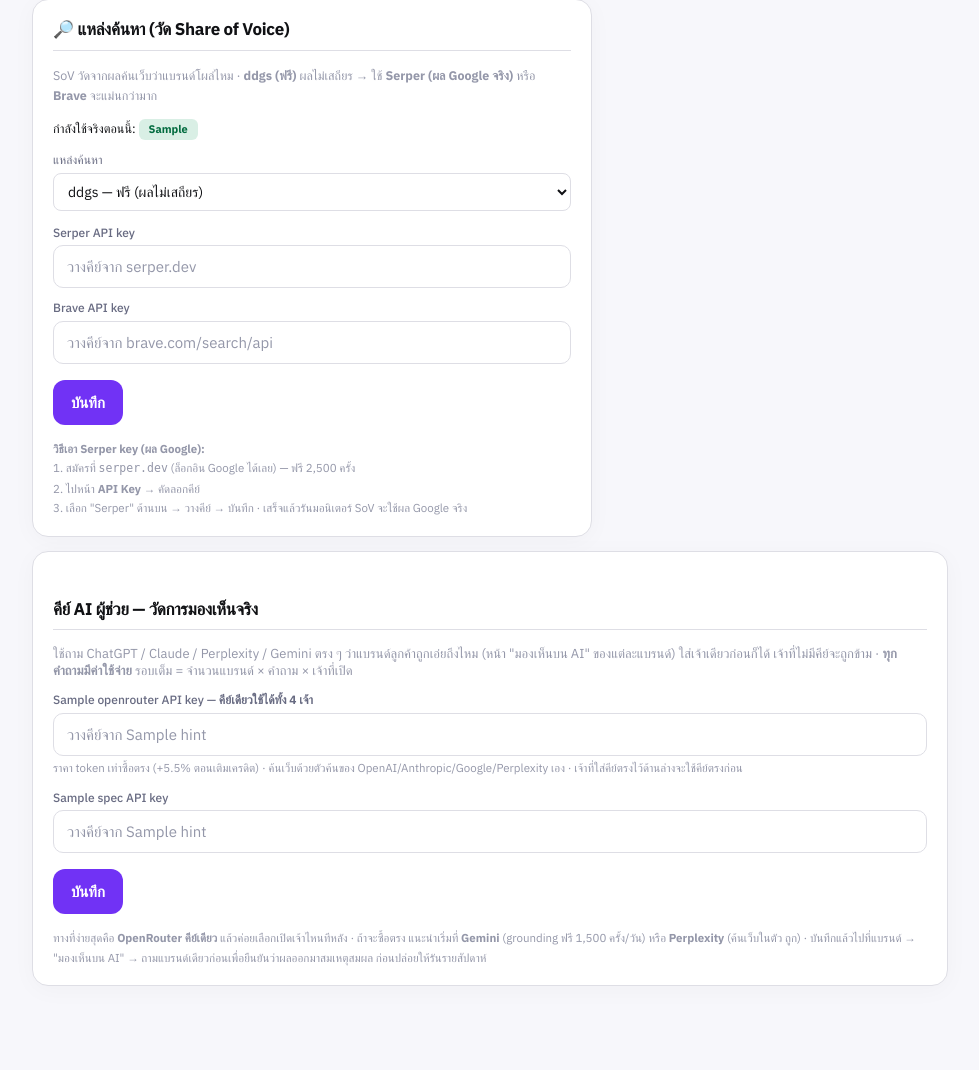
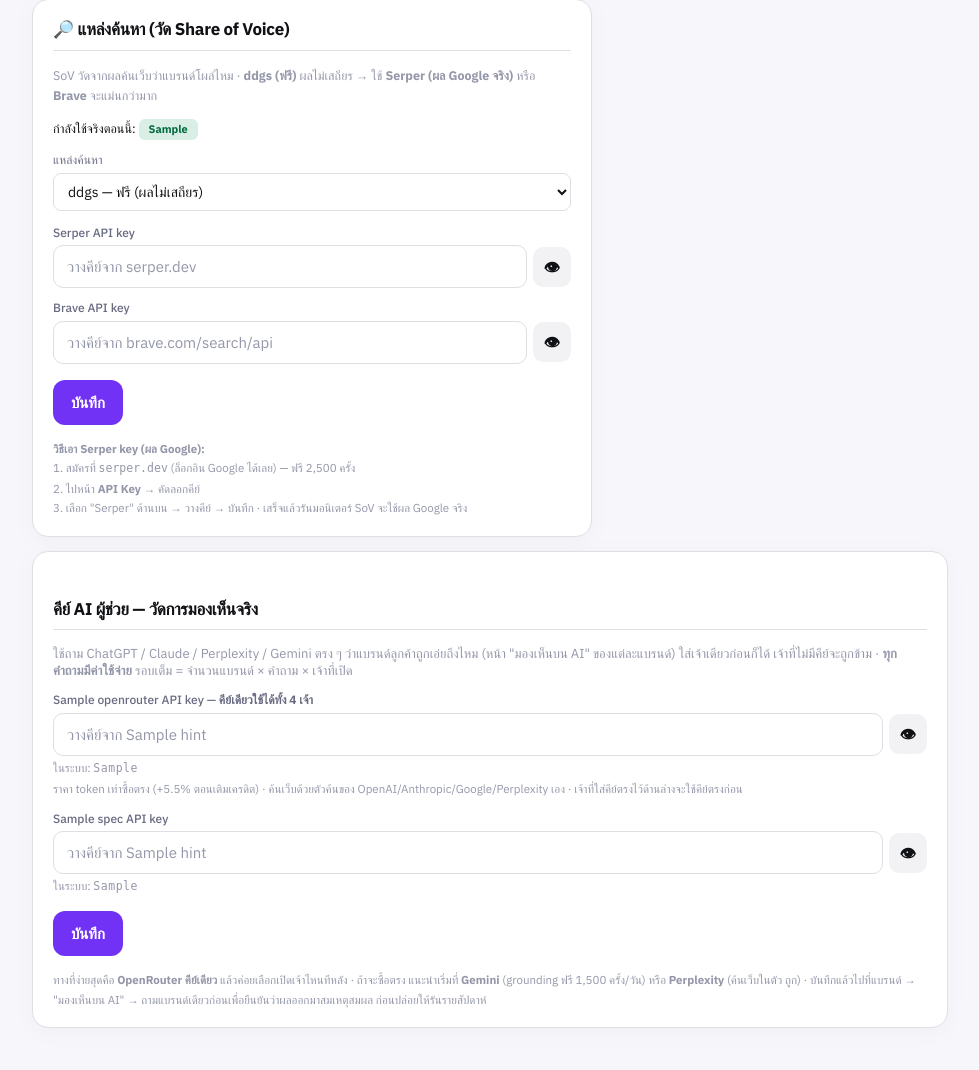
Before and after one commit to itsaraphapthanatka/gerai, a FastAPI app: template app/templates/admin_settings.html in a window 1280 px wide. Shown: the part 489-1559 px from the top of the page, without its empty margins (220-1199 px from the left). Before the commit the page ends 1475 px from the top, so only its background shows below. Run offline with FastAPI, Linux system fonts and the light colour scheme; the template is opened without the code that fills it: most values are stand-ins (such as "Sample title", 1, 10 or a date in 2020); some libraries are stand-ins or nearby versions; some web fonts are replaced.

Commit message:
feat: Let admins see what they pasted before saving an API key
A password field hides the key as it is pasted, so a stray space, a
truncated clipboard or a leftover placeholder cannot be seen until the
first run fails with a 401 — which is exactly how "..." ended up in .env
earlier. Each key field on the settings page now has an eye button that
toggles it to plain text, so the value can be read and compared before
it is saved. It is one script attached to every password input on the
page, so Serper and Brave get it too.

Under each saved key the page shows what the system actually holds, as
the first and last four characters with the middle masked. Real keys are
39 to 100+ characters, so that is enough to match against the provider's
console and useless on its own; the full value is never rendered. A
stored value shorter than the minimum is labelled as too short and
unused instead of being masked into something that looks healthy.

Masking is a pure function with 10 fixture cases. The toggle was run in
headless Chromium against the rendered page: seven buttons for seven
fields, and a click flips the first input to type=text with aria-pressed
set — checked in the DOM, not inferred from the script being present.

Co-Authored-By: Claude Fable 5.1 <noreply@anthropic.com>

```diff
--- a/app/ai_visibility.py
+++ b/app/ai_visibility.py
@@ -98,6 +98,25 @@ def _raw_key(spec: dict) -> str:
     except Exception:
         pass
     return raw or (os.getenv(spec["env"]) or "").strip()
+
+
+def mask_key(raw: str) -> str:
+    """รูปปิดกลางของคีย์สำหรับให้คนยืนยันว่า "ในระบบคือตัวไหน" โดยไม่ส่งคีย์เต็มออกหน้าเว็บ
+    คีย์จริงทุกเจ้ายาว 39–100+ ตัว โชว์หัว 4 ท้าย 4 พอให้เทียบกับหน้า console ของผู้ให้บริการได้
+    คีย์สั้นผิดปกติ (placeholder) บอกตรง ๆ ว่าไม่ถูกใช้ แทนที่จะปิดเป็นจุดให้ดูเหมือนปกติ"""
+    raw = (raw or "").strip()
+    if not raw:
+        return ""
+    if len(raw) < MIN_KEY_LEN:
+        return f"สั้นผิดปกติ ({len(raw)} ตัวอักษร) — ไม่ถูกใช้"
+    if len(raw) >= 20:
+        return f"{raw[:4]}••••••••{raw[-4:]}"
+    return f"••••{raw[-4:]}"
+
+
+def stored_key_preview(spec: dict) -> str:
+    """คีย์ที่บันทึกไว้ (DB ก่อน แล้ว .env) ในรูปปิดกลาง — ว่าง = ยังไม่ได้ตั้ง"""
+    return mask_key(_raw_key(spec))
 
 
 def key_problem(engine: str) -> str:
--- a/app/main.py
+++ b/app/main.py
@@ -1769,6 +1769,9 @@ def _settings_ctx(request: Request, saved=False, error=None):
         "openrouter": ai_visibility.OPENROUTER,
         "or_set": bool(db.get_setting(ai_visibility.OPENROUTER["db_key"])
                        or os.getenv(ai_visibility.OPENROUTER["env"])),
+        # รูปปิดกลางของคีย์ที่บันทึกไว้ (หัว 4 ท้าย 4) — ให้ยืนยันได้ว่าใส่ตัวไหน ไม่ส่งคีย์เต็มออกไป
+        "ai_mask": {e: ai_visibility.stored_key_preview(spec) for e, spec in ai_visibility.ENGINES.items()},
+        "or_mask": ai_visibility.stored_key_preview(ai_visibility.OPENROUTER),
         "saved": saved, "error": error,
     }
 
--- a/app/templates/admin_settings.html
+++ b/app/templates/admin_settings.html
@@ -83,10 +83,12 @@
     {# OpenRouter = คีย์เดียวถึงทั้ง 4 เจ้า ใช้ตัวค้นของเจ้าของโมเดลจริง — ถ้ามีคีย์ตรงของเจ้าไหน ระบบใช้คีย์ตรงก่อน #}
     <label>{{ openrouter.label }} API key — <b>คีย์เดียวใช้ได้ทั้ง 4 เจ้า</b> {% if or_set %}<span class="pill ok" style="font-size:9px">ตั้งแล้ว</span>{% endif %}</label>
     <input type="password" name="{{ openrouter.db_key }}" placeholder="{{ 'ตั้งค่าแล้ว — เว้นว่างเพื่อคงเดิม' if or_set else 'วางคีย์จาก ' ~ openrouter.hint }}" autocomplete="off">
+    {% if or_mask %}<div class="keymask">ในระบบ: <code>{{ or_mask }}</code></div>{% endif %}
     <div class="muted" style="font-size:11.5px;margin:4px 0 14px">ราคา token เท่าซื้อตรง (+5.5% ตอนเติมเครดิต) · ค้นเว็บด้วยตัวค้นของ OpenAI/Anthropic/Google/Perplexity เอง · เจ้าที่ใส่คีย์ตรงไว้ด้านล่างจะใช้คีย์ตรงก่อน</div>
     {% for e, spec in ai_engines.items() %}
     <label{% if not loop.first %} style="margin-top:12px"{% endif %}>{{ spec.label }} API key {% if ai_set[e] %}<span class="pill ok" style="font-size:9px">ตั้งแล้ว</span>{% endif %}</label>
     <input type="password" name="{{ spec.db_key }}" placeholder="{{ 'ตั้งค่าแล้ว — เว้นว่างเพื่อคงเดิม' if ai_set[e] else 'วางคีย์จาก ' ~ spec.hint }}" autocomplete="off">
+    {% if ai_mask[e] %}<div class="keymask">ในระบบ: <code>{{ ai_mask[e] }}</code></div>{% endif %}
     {% endfor %}
     <div style="margin-top:16px"><button type="submit">บันทึก</button></div>
   </form>
@@ -94,4 +96,31 @@
     ทางที่ง่ายสุดคือ <b>OpenRouter คีย์เดียว</b> แล้วค่อยเลือกเปิดเจ้าไหนทีหลัง · ถ้าจะซื้อตรง แนะนำเริ่มที่ <b>Gemini</b> (grounding ฟรี 1,500 ครั้ง/วัน) หรือ <b>Perplexity</b> (ค้นเว็บในตัว ถูก) · บันทึกแล้วไปที่แบรนด์ → "มองเห็นบน AI" → ถามแบรนด์เดียวก่อนเพื่อยืนยันว่าผลออกมาสมเหตุสมผล ก่อนปล่อยให้รันรายสัปดาห์
   </div>
 </div>
+<style>
+  .keyrow { display:flex; align-items:center; gap:6px; }
+  .keyrow input { flex:1; min-width:0; }
+  .eye { flex:0 0 auto; background:rgba(148,151,169,0.12); color:var(--ink); border:0; border-radius:10px;
+         padding:0 11px; height:40px; font-size:16px; line-height:1; cursor:pointer; }
+  .eye:hover { background:rgba(148,151,169,0.22); filter:none; }
+  .keymask { font-size:11.5px; color:var(--silver); margin:4px 0 0; }
+  .keymask code { font-size:11.5px; letter-spacing:.5px; }
+</style>
+<script>
+// ปุ่มตาเปิด/ปิดดูค่าในช่องคีย์ก่อนกดบันทึก — ช่อง password ซ่อนสิ่งที่วางลงไป
+// ทำให้เช็คไม่ได้ว่าวางครบหรือติดช่องว่าง/ตัวอักษรเกินมา ซึ่งเป็นสาเหตุหลักที่คีย์ "ใส่แล้วไม่ทำงาน"
+document.querySelectorAll('input[type="password"]').forEach(function (inp) {
+  var row = document.createElement('div'); row.className = 'keyrow';
+  inp.parentNode.insertBefore(row, inp); row.appendChild(inp);
+  var btn = document.createElement('button');
+  btn.type = 'button'; btn.className = 'eye'; btn.textContent = '\u{1F441}'; btn.title = 'แสดง/ซ่อนคีย์';
+  btn.setAttribute('aria-label', 'แสดงหรือซ่อนคีย์'); btn.setAttribute('aria-pressed', 'false');
+  btn.addEventListener('click', function () {
+    var show = inp.type === 'password';
+    inp.type = show ? 'text' : 'password';
+    btn.textContent = show ? '\u{1F648}' : '\u{1F441}';
+    btn.setAttribute('aria-pressed', show ? 'true' : 'false');
+  });
+  row.appendChild(btn);
+});
+</script>
 {% endblock %}
```
